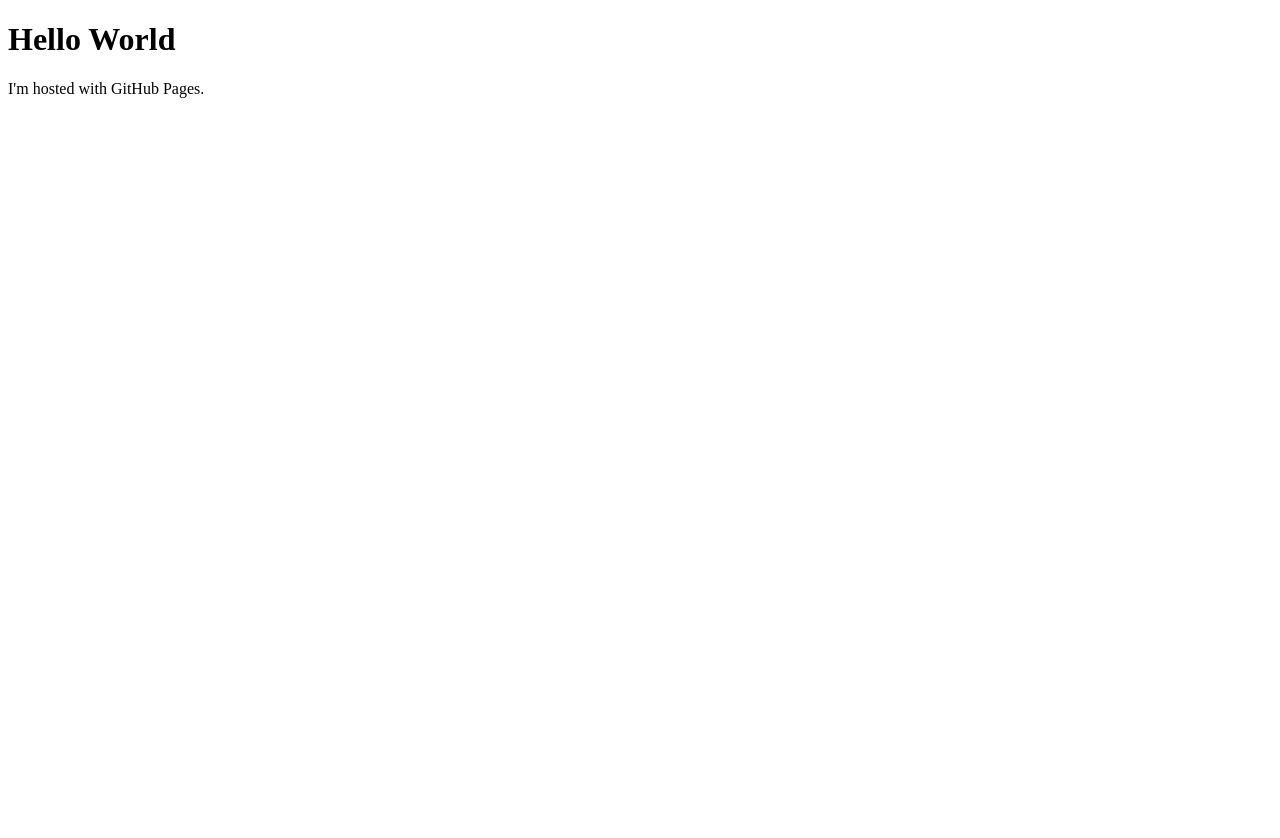
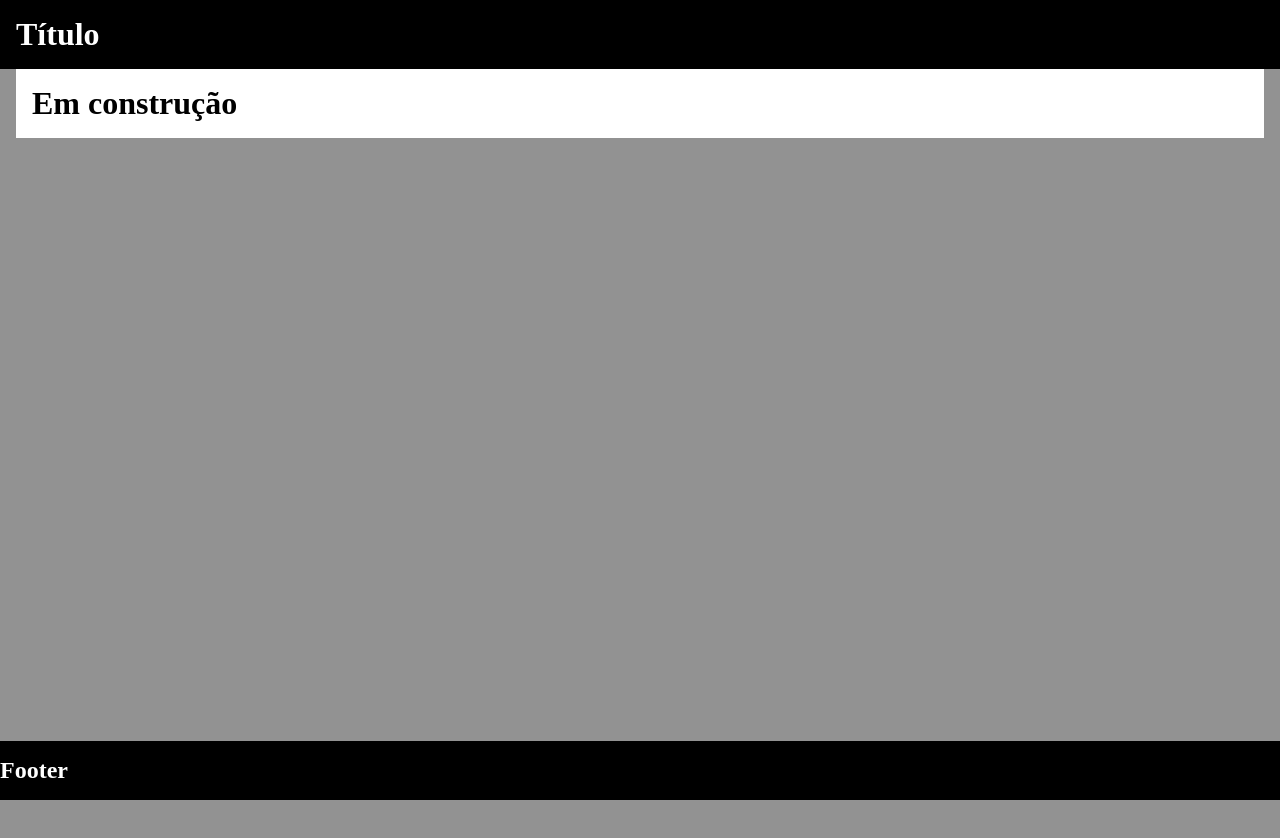
Before and after one commit to rstellet8/rstellet8.github.io, a plain HTML site: page index.html in a window 1280 px wide. Before the commit the page ends 800 px from the top, so only its background shows below. Drawn offline with Linux system fonts and the light colour scheme.

Commit message:
ajuses iniciais no html e css

```diff
--- /dev/null
+++ b/assets/style.css
@@ -0,0 +1,35 @@
+body {
+    margin: 0;
+    background-color: white;
+}
+
+* {
+    margin: 0;
+    padding: 0;
+}
+
+.title-bar {
+    padding: 1em;
+    background-color: black;
+    color: white;
+}
+
+.body-wrapper {
+    padding: 0 1em 55%;
+    background-color: rgb(146, 146, 146);
+}
+
+.content {
+    background-color: rgb(255, 255, 255);
+    padding: 1em 1em; /* dar um jeito desse padding se ajustar sozinho */
+
+}
+
+.footer {
+    background-color: black;
+    color: white;
+    padding: 1em 0;
+    position: absolute;
+    bottom: 0;
+    width: 100%;
+}
--- a/index.html
+++ b/index.html
@@ -1,7 +1,23 @@
 <!DOCTYPE html>
-    <html>
-        <body>
-            <h1>Hello World</h1>
-            <p>I'm hosted with GitHub Pages.</p>
-        </body>
-    </html>
+<html>
+    <head>
+        <link rel="stylesheet" href="assets/style.css">
+    </head>
+    <body>
+        <div class="title-bar">
+            <h1>
+                Título
+            </h1>
+        </div>
+        <div class=body-wrapper>
+            <div class="content">
+                <h1>Em construção</h1>
+            </div>
+        </div>
+        <div class="footer">
+            <h2>
+                Footer
+            </h2>
+        </div>
+    </body>
+</html>
```
